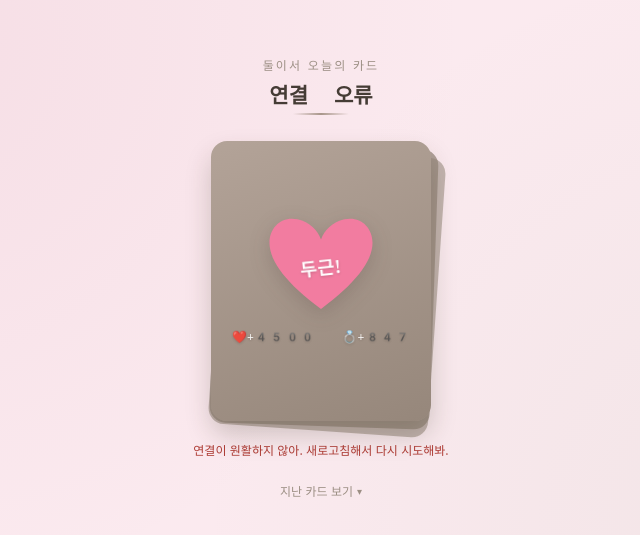
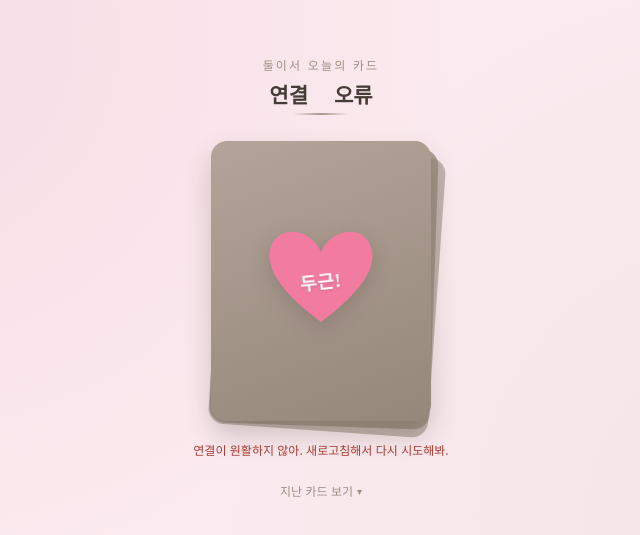
Before and after one commit to sssssseul/Together, a website: page index.html in a window 1280 px wide. Shown: the part 119-654 px from the top of the page, without its empty margins (319-959 px from the left). Drawn offline with Linux system fonts and the light colour scheme; no server answers; a web font is replaced by a local one.

Commit message:
Update index.html

```diff
--- a/index.html
+++ b/index.html
@@ -37,6 +37,13 @@
 
   .card-app{ width:100%; max-width:360px; text-align:center; }
 
+  .header-row{
+    display:flex;
+    align-items:center;
+    justify-content:center;
+    gap:8px;
+    margin:0 0 6px;
+  }
   .eyebrow{
     margin:0 0 6px;
     font-size:12px;
@@ -51,18 +58,16 @@
     font-weight:700;
   }
   .dday-line{
-    margin:0;
-    font-family:'Gowun Batang', 'Apple Color Emoji','Segoe UI Emoji','Noto Color Emoji', serif;
-    font-size:12px;
-    font-weight:700;
-    color:#fff;
-    opacity:.9;
+    text-align:center;
+    margin:4px 0 12px;
+    font-size:11px;
+    font-weight:400;
+    color:var(--ink-soft);
+    opacity:.75;
     letter-spacing:.02em;
-    text-shadow: 0 1px 3px rgba(0,0,0,.18);
   }
   .dday-line .sep{
-    margin:0 6px;
-    opacity:.5;
+    letter-spacing:normal;
   }
   .update-badge{
     appearance:none;
@@ -122,10 +127,8 @@
     background:linear-gradient(160deg, var(--card-back), var(--card-back-dark));
     box-shadow: 0 14px 26px rgba(60,50,30,.22);
     display:flex;
-    flex-direction:column;
     align-items:center;
     justify-content:center;
-    gap:12px;
     cursor:pointer;
     transition: transform .5s cubic-bezier(.3,.9,.3,1.1), opacity .4s ease .1s;
     color:#F4EFE6;
@@ -456,7 +459,6 @@
         </svg>
         <span class="tab-text">두근!</span>
       </div>
-      <p class="dday-line" id="ddayLine"></p>
     </div>
     <div class="result-card" id="resultCard" role="button" tabindex="0" aria-label="카드 뒤집기">
       <p class="prompt"><span class="highlight" id="promptText"></span></p>
@@ -535,6 +537,7 @@
   <button class="history-toggle" id="historyToggle" type="button">
     <span>지난 카드 보기</span><span class="chev">▾</span>
   </button>
+  <p class="dday-line" id="ddayLine" hidden></p>
   <div class="history" id="historyList" hidden></div>
   <div class="history-pager" id="historyPager" hidden>
     <button class="pager-btn" id="pagerPrev" type="button" aria-label="이전 페이지">‹</button>
@@ -987,6 +990,7 @@
   historyToggle.addEventListener('click', () => {
     const isOpen = !historyList.hidden;
     historyList.hidden = isOpen;
+    ddayLine.hidden = isOpen;
     if(isOpen){ historyPager.hidden = true; }
     historyToggle.classList.toggle('open', !isOpen);
     if(!isOpen){
@@ -1138,7 +1142,7 @@
     const marryDays = daysBetween(MARRY_DATE, today) + 1;
     ddayLine.innerHTML =
       `❤️+${meetDays}` +
-      `<span class="sep">      </span>` +
+      `<span class="sep">&nbsp;&nbsp;&nbsp;&nbsp;&nbsp;</span>` +
       `💍+${marryDays}`;
     applyEmoji(ddayLine);
   }
```
